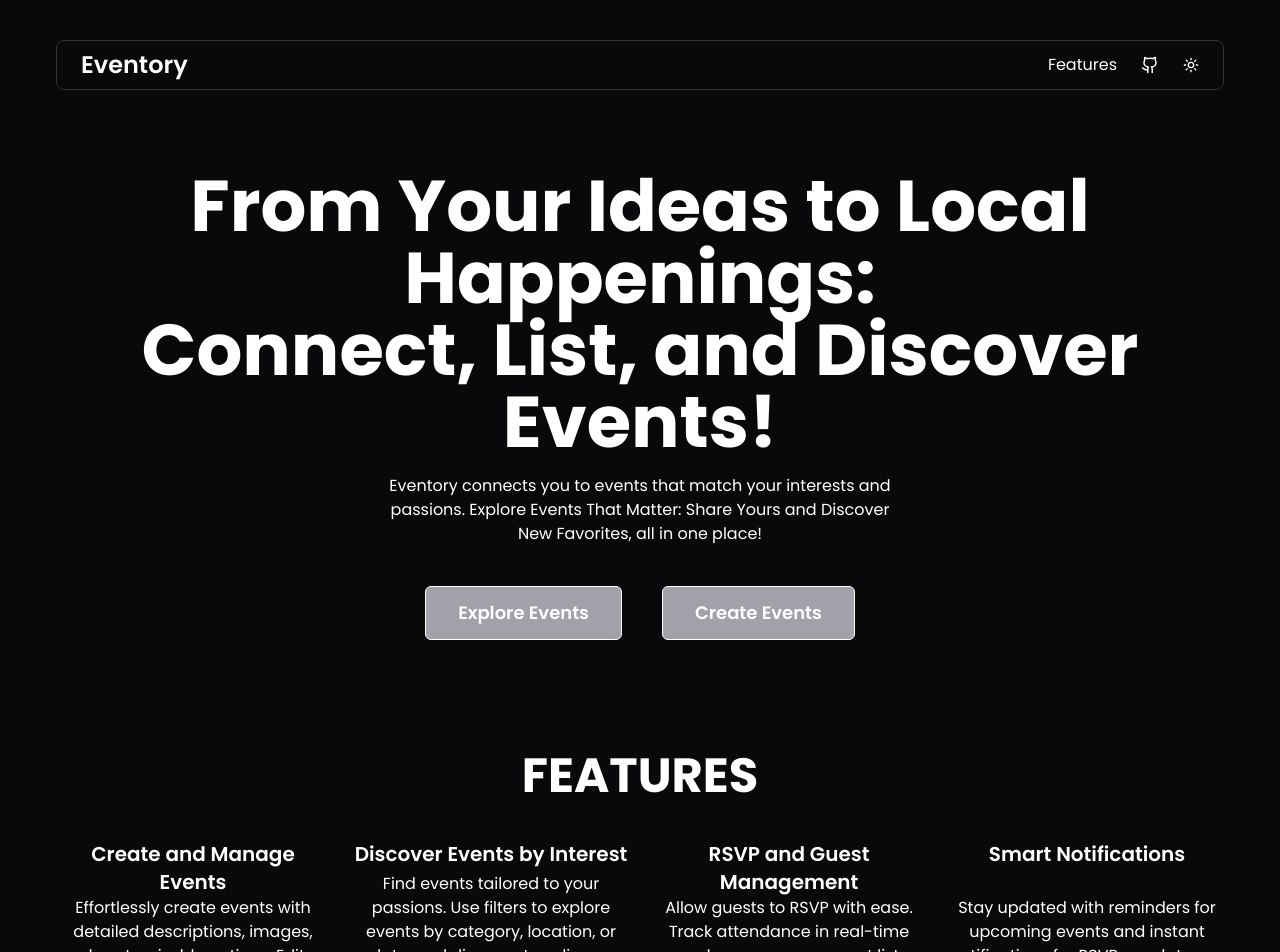
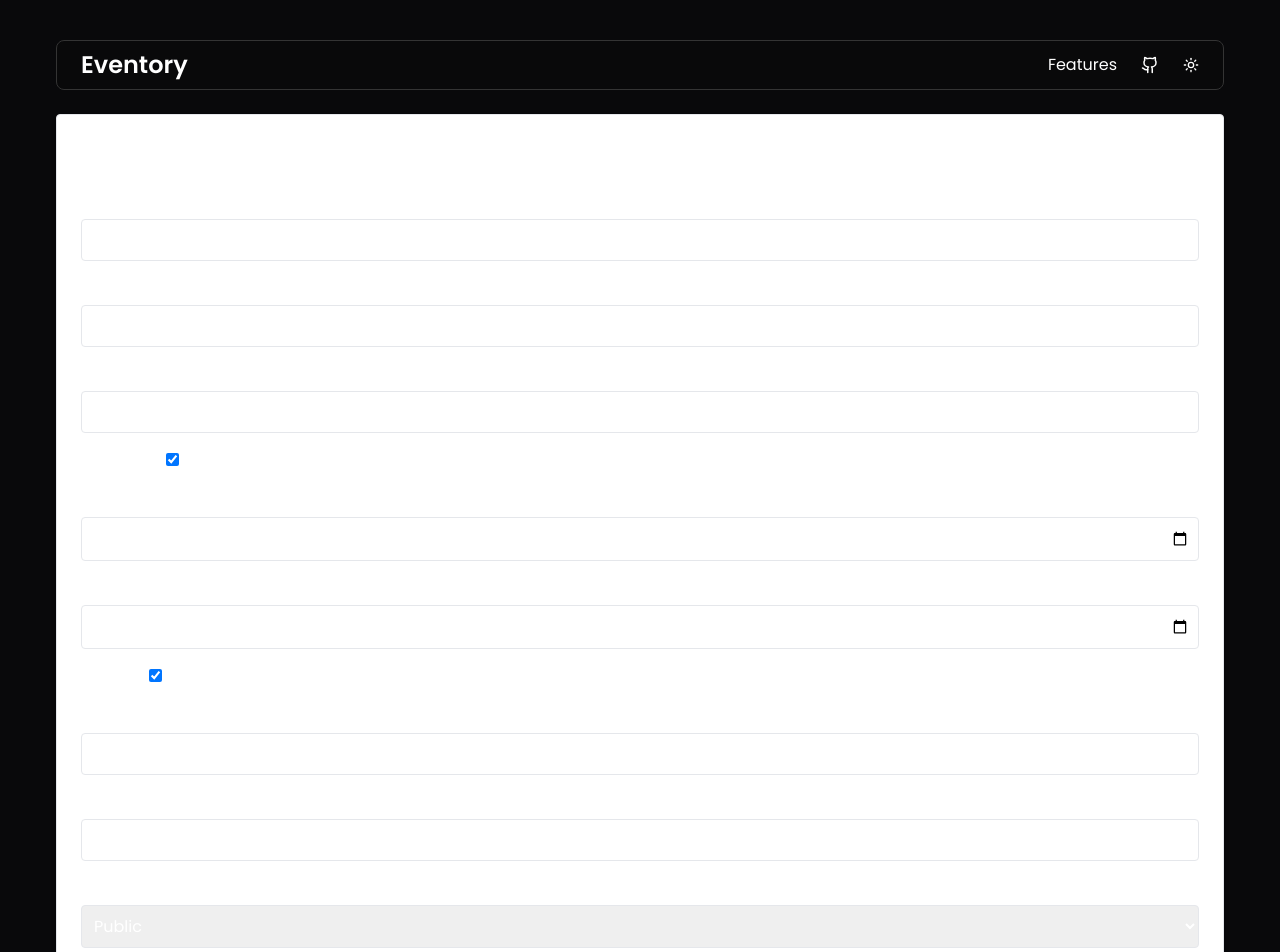
Before and after one commit to surajTade/Eventory, a React (Vite) app: page /user/event in a window 1280 px wide. Before the commit this address led to /home. Shown: the top 952 px of the page. Built offline with nearby package versions, Linux system fonts and the light colour scheme; no server answers; sample sign-in values are in the browser's storage.

Commit message:
added create event form

```diff
--- a/package.json
+++ b/package.json
@@ -13,6 +13,7 @@
     "@lottiefiles/dotlottie-wc": "^0.2.22",
     "classnames": "^2.5.1",
     "firebase": "^10.14.1",
+    "formik": "^2.4.6",
     "lucide-react": "^0.452.0",
     "prop-types": "^15.8.1",
     "react": "^18.3.1",
--- a/src/Context/UserContext.tsx
+++ b/src/Context/UserContext.tsx
@@ -18,6 +18,7 @@ interface UserContextType {
   user: User | undefined;
   login: () => void;
   logout: () => void;
+  loading: boolean; // Add loading state
 }
 
 // Define a default value for the context
@@ -25,6 +26,7 @@ const defaultUserContext: UserContextType = {
   user: undefined,
   login: () => {},
   logout: () => {},
+  loading: true, // Default to loading
 };
 
 // Create the UserContext with default values
@@ -38,6 +40,7 @@ export const useUser = () => {
 // Create the UserProvider component
 export const UserProvider = ({ children }: { children: ReactNode }) => {
   const [user, setUser] = useState<User | undefined>(undefined);
+  const [loading, setLoading] = useState(true); // New loading state
   const [appInitialized, setAppInitialized] = useState(false);
 
   useEffect(() => {
@@ -46,21 +49,25 @@ export const UserProvider = ({ children }: { children: ReactNode }) => {
       setAppInitialized(true);
     }
     const fetchUser = async () => {
+      setLoading(true); // Set loading to true while fetching the user
       const storedUser = localStorage.getItem("user");
       if (storedUser) {
         setUser(JSON.parse(storedUser));
       }
+      setLoading(false); // Set loading to false after fetching the user
     };
     fetchUser();
   }, []);
 
   const login = async () => {
+    setLoading(true); // Set loading to true while signing in
     const provider = new GoogleAuthProvider();
     const auth = getAuth();
     const result = await signInWithPopup(auth, provider);
 
     if (result == null) {
       console.log("Error while signIn: result not found");
+      setLoading(false); // Reset loading on failure
       return;
     }
 
@@ -68,13 +75,14 @@ export const UserProvider = ({ children }: { children: ReactNode }) => {
 
     if (credential == null) {
       console.log("Error while signIn: Credentials not found");
+      setLoading(false); // Reset loading on failure
       return;
     }
 
     const user = result.user;
-
     setUser(user);
     localStorage.setItem("user", JSON.stringify(user));
+    setLoading(false); // Set loading to false after signing in
   };
 
   const logout = () => {
@@ -83,7 +91,7 @@ export const UserProvider = ({ children }: { children: ReactNode }) => {
   };
 
   return (
-    <UserContext.Provider value={{ user, login, logout }}>
+    <UserContext.Provider value={{ user, login, logout, loading }}>
       {children}
     </UserContext.Provider>
   );
--- a/src/components/Body.tsx
+++ b/src/components/Body.tsx
@@ -11,7 +11,7 @@ import CreateEvent from "../pages/event/CreateEvent";
 import { UserProvider } from "../Context/UserContext";
 import ListEvents from "../pages/event/ListEvents";
 import ProtectedRoute from "./ProtectedRoute"; // Import the ProtectedRoute
-import Signup from "./Signup";
+import Login from "./Login";
 
 const Body = () => {
   const appRouter = createBrowserRouter([
@@ -28,7 +28,7 @@ const Body = () => {
       children: [
         {
           path: "login",
-          element: <Signup />,
+          element: <Login />,
         },
         {
           path: "event",
--- a/src/components/Button.tsx
+++ b/src/components/Button.tsx
@@ -14,7 +14,7 @@ interface ButtonProps {
 }
 
 const baseStyles =
-  "inline-flex items-center rounded-md border border-white px-3 py-2 text-sm font-semibold text-white shadow-sm focus-visible:outline focus-visible:outline-2 focus-visible:outline-offset-2 focus-visible:outline-black transition duration-300 ease-in-out";
+  "inline-flex items-center justify-center rounded-md border border-white px-3 py-2 text-sm font-semibold text-white shadow-sm focus-visible:outline focus-visible:outline-2 focus-visible:outline-offset-2 focus-visible:outline-black transition duration-300 ease-in-out";
 
 const variantStyles = {
   primary: "bg-zinc-400 hover:bg-slate-800 border-transparent",
--- a/src/components/Signup.tsx
+++ b/src/components/Login.tsx
@@ -1,12 +1,12 @@
 import { useNavigate } from "react-router-dom";
 import { useTheme } from "../Context/ThemeContext";
 import { useUser } from "../Context/UserContext";
+import { useEffect } from "react";
 
-const Signup = () => {
-  const { login } = useUser();
+const Login = () => {
+  const { user, loading, login } = useUser();
   const { theme } = useTheme();
   const navigate = useNavigate();
-  const bgColor = theme == "light" ? "bg-white" : "dark:bg-gray-800";
   const textColor = theme == "light" ? "text-gray-600" : "text-gray-200";
   const loginAndRedirect = (): void => {
     try {
@@ -16,6 +16,10 @@ const Signup = () => {
       console.error("Failed to login!");
     }
   };
+
+  useEffect(() => {
+    if (user) navigate("/");
+  }, [loading]);
 
   return (
     <div className="flex h-[80vh] items-center justify-center">
@@ -65,4 +69,4 @@ const Signup = () => {
   );
 };
 
-export default Signup;
+export default Login;
--- a/src/components/ProtectedRoute.tsx
+++ b/src/components/ProtectedRoute.tsx
@@ -2,7 +2,11 @@ import { Navigate } from "react-router-dom";
 import { useUser } from "../Context/UserContext";
 
 const ProtectedRoute = ({ children }: { children: JSX.Element }) => {
-  const { user } = useUser();
+  const { user, loading } = useUser();
+
+  if (loading) {
+    return <div>Loading...</div>;
+  }
 
   if (!user) {
     return <Navigate to="/" replace />;
--- a/src/pages/event/CreateEvent.tsx
+++ b/src/pages/event/CreateEvent.tsx
@@ -1,5 +1,178 @@
+import { ErrorMessage, Field, Form, Formik } from "formik";
+import Button from "../../components/Button";
+
 const CreateEvent = () => {
-  return <div>add events</div>;
+  return (
+    <div className="mt-6 mx-auto p-6 bg-white border w-full rounded shadow-md">
+      <h1 className="text-3xl text-center uppercase font-bold mb-4">
+        Add Event
+      </h1>
+      <Formik
+        initialValues={{
+          title: "",
+          description: "",
+          eventType: "",
+          isOnline: true,
+          location: "",
+          startDate: "",
+          endDate: "",
+          isFree: true,
+          price: 0,
+          capacity: 10,
+          eventImage: "",
+          visibility: "PUBLIC",
+        }}
+        // validationSchema={eventSchema}
+        onSubmit={(values) => {
+          console.log("Form Values:", values);
+          // TODO: Handle form submission (e.g., API call)
+        }}
+      >
+        {({ values, setFieldValue }) => (
+          <Form className="space-y-4">
+            {[
+              { name: "title", label: "Title" },
+              { name: "description", label: "Description" },
+              { name: "eventType", label: "Event Type" },
+            ].map(({ name, label }) => (
+              <div key={name} className="form-group">
+                <label className="block mb-1 font-medium">{label}</label>
+                <Field name={name} className="w-full p-2 border rounded" />
+                <ErrorMessage
+                  name={name}
+                  component="div"
+                  className="text-red-500 text-sm"
+                />
+              </div>
+            ))}
+
+            <div className="form-group">
+              <label className="block mb-1 font-medium">
+                Is Online?
+                <Field type="checkbox" name="isOnline" className="ml-2" />
+              </label>
+            </div>
+
+            {!values.isOnline && (
+              <div className="form-group">
+                <label className="block mb-1 font-medium">Location (URL)</label>
+                <Field name="location" className="w-full p-2 border rounded" />
+                <ErrorMessage
+                  name="location"
+                  component="div"
+                  className="text-red-500 text-sm"
+                />
+              </div>
+            )}
+
+            <div className="form-group">
+              <label className="block mb-1 font-medium">Start Date</label>
+              <Field
+                type="date"
+                name="startDate"
+                className="w-full p-2 border rounded"
+              />
+              <ErrorMessage
+                name="startDate"
+                component="div"
+                className="text-red-500 text-sm"
+              />
+            </div>
+
+            <div className="form-group">
+              <label className="block mb-1 font-medium">End Date</label>
+              <Field
+                type="date"
+                name="endDate"
+                className="w-full p-2 border rounded"
+              />
+              <ErrorMessage
+                name="endDate"
+                component="div"
+                className="text-red-500 text-sm"
+              />
+            </div>
+
+            <div className="form-group">
+              <label className="block mb-1 font-medium">
+                Is Free?
+                <Field type="checkbox" name="isFree" className="ml-2" />
+              </label>
+            </div>
+
+            {!values.isFree && (
+              <div className="form-group">
+                <label className="block mb-1 font-medium">Price</label>
+                <Field
+                  name="price"
+                  type="number"
+                  className="w-full p-2 border rounded"
+                />
+                <ErrorMessage
+                  name="price"
+                  component="div"
+                  className="text-red-500 text-sm"
+                />
+              </div>
+            )}
+
+            <div className="form-group">
+              <label className="block mb-1 font-medium">Capacity</label>
+              <Field
+                name="capacity"
+                type="number"
+                className="w-full p-2 border rounded"
+              />
+              <ErrorMessage
+                name="capacity"
+                component="div"
+                className="text-red-500 text-sm"
+              />
+            </div>
+
+            <div className="form-group">
+              <label className="block mb-1 font-medium">
+                Event Image (URL)
+              </label>
+              <Field name="eventImage" className="w-full p-2 border rounded" />
+              <ErrorMessage
+                name="eventImage"
+                component="div"
+                className="text-red-500 text-sm"
+              />
+            </div>
+
+            <div className="form-group">
+              <label className="block mb-1 font-medium">Visibility</label>
+              <Field
+                as="select"
+                name="visibility"
+                className="w-full p-2 border rounded"
+              >
+                <option value="PUBLIC">Public</option>
+                <option value="PRIVATE">Private</option>
+                <option value="INVITE_ONLY">Invite Only</option>
+              </Field>
+              <ErrorMessage
+                name="visibility"
+                component="div"
+                className="text-red-500 text-sm"
+              />
+            </div>
+
+            <div className="w-full flex justify-center">
+              <Button
+                type="submit"
+                className="p-2 text-white rounded transition text-xl w-1/3"
+              >
+                Add Event
+              </Button>
+            </div>
+          </Form>
+        )}
+      </Formik>
+    </div>
+  );
 };
 
 export default CreateEvent;
--- a/src/utils/validations.ts
+++ b/src/utils/validations.ts
@@ -39,7 +39,7 @@ const eventSchema = object({
   startDate: date().required(),
   endDate: date()
     //@ts-ignore
-    .min(date().ref("startDate"), "End date cannot be before start date")
+    // .min(date().ref("startDate"), "End date cannot be before start date")
     .required(), // Ensures endDate is after startDate
 
   isFree: boolean().default(true), // If true, price is not required
```
Also changed, not shown: 1 other file (tests, documents, lock files or other folders). Lines whose indentation alone changed are shown as unchanged.
